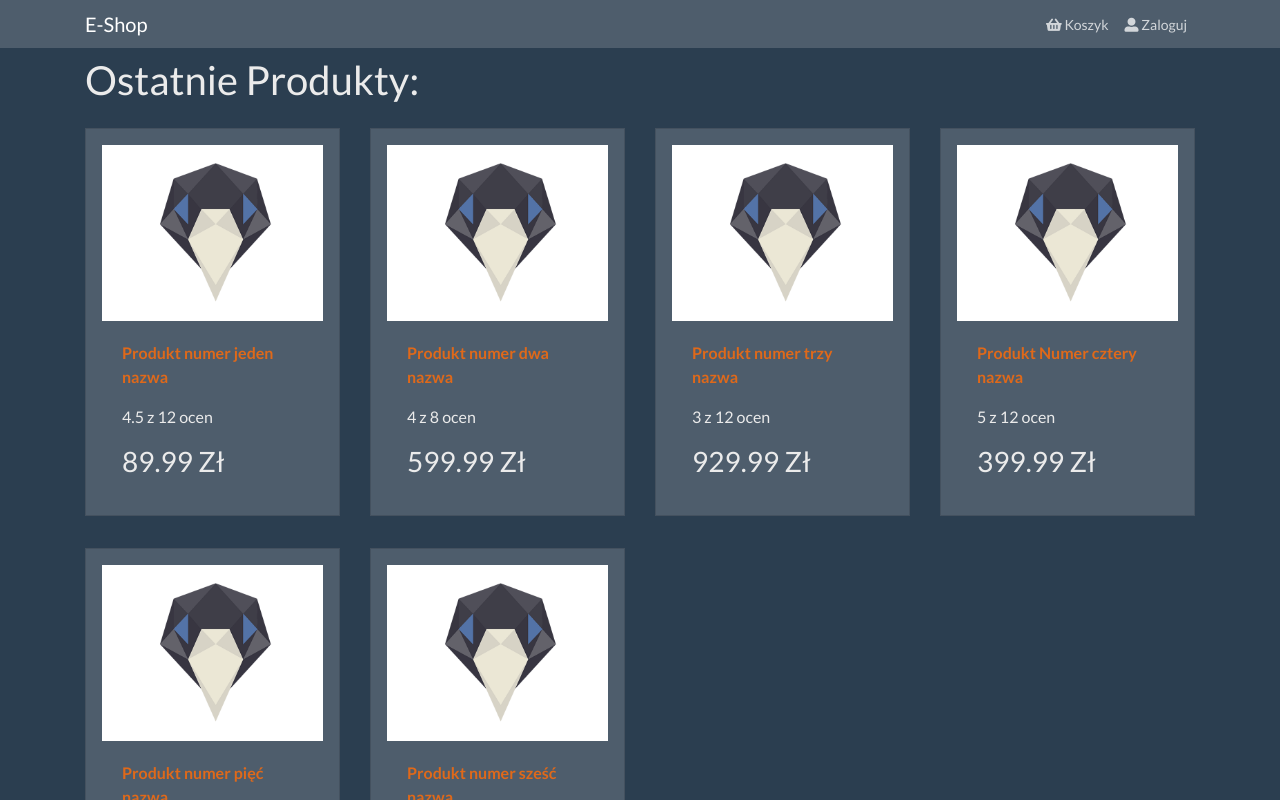
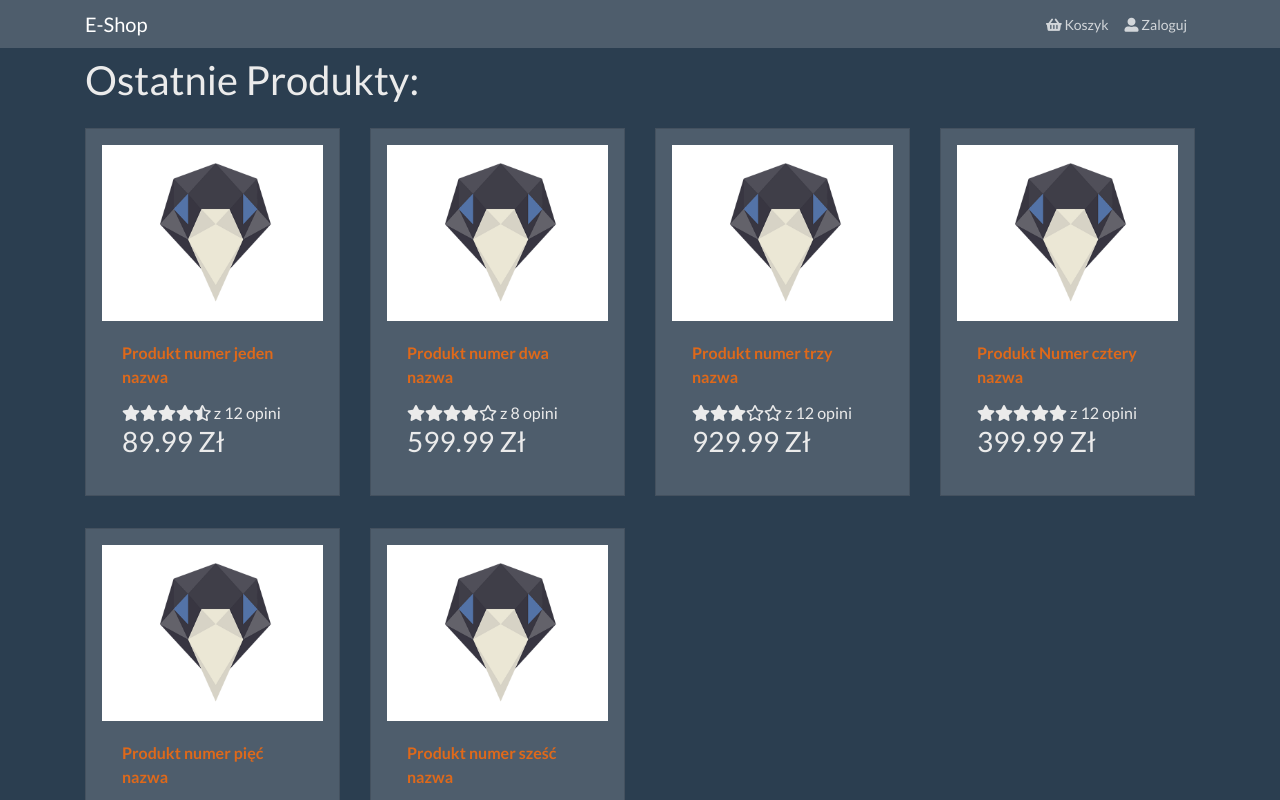
Before and after one commit to Elldrigar/e-shop, a React (Create React App) app in the folder front/: page / in a window 1280 px wide. Shown: the top 800 px of the page. Built offline with nearby package versions, Linux system fonts and the light colour scheme.

Commit message:
Add rating component using 5 and half stars system

```diff
--- a/front/src/components/Product/Product.jsx
+++ b/front/src/components/Product/Product.jsx
@@ -1,5 +1,6 @@
 import React from 'react'
 import { Card } from 'react-bootstrap'
+import { Rating } from '../Rating'
 
 const Product = ({ product }) => {
   return (
@@ -15,13 +16,9 @@ const Product = ({ product }) => {
         </a>
 
         <Card.Text as='div'>
-					<div className='my-3'>
-						{product.rating} z {product.numReviews} ocen
-					</div>
+          <Rating value={product.rating} text={` z ${product.numReviews} opini`} />
         </Card.Text>
-				<Card.Text as='h3'>
-					{product.price} Zł
-				</Card.Text>
+        <Card.Text as='h3'>{product.price} Zł</Card.Text>
       </Card.Body>
     </Card>
   )
--- /dev/null
+++ b/front/src/components/Rating/Rating.jsx
@@ -0,0 +1,65 @@
+import React from 'react'
+
+const Rating = ({ value, text }) => {
+  return (
+    <div className='rating'>
+      <span>
+        <i
+          className={
+            value >= 1
+              ? 'fas fa-star'
+              : value >= 0.5
+              ? 'fas fa-star-half-alt'
+              : 'far fa-star'
+          }
+        />
+      </span>
+      <span>
+        <i
+          className={
+            value >= 2
+              ? 'fas fa-star'
+              : value >= 1.5
+              ? 'fas fa-star-half-alt'
+              : 'far fa-star'
+          }
+        />
+      </span>
+      <span>
+        <i
+          className={
+            value >= 3
+              ? 'fas fa-star'
+              : value >= 2.5
+              ? 'fas fa-star-half-alt'
+              : 'far fa-star'
+          }
+        />
+      </span>
+      <span>
+        <i
+          className={
+            value >= 4
+              ? 'fas fa-star'
+              : value >= 3.5
+              ? 'fas fa-star-half-alt'
+              : 'far fa-star'
+          }
+        />
+      </span>
+      <span>
+        <i
+          className={
+            value >= 5
+              ? 'fas fa-star'
+              : value >= 4.5
+              ? 'fas fa-star-half-alt'
+              : 'far fa-star'
+          }
+        />
+      </span>
+      <span>{text && text}</span>
+    </div>
+  )
+}
+export default Rating
--- /dev/null
+++ b/front/src/components/Rating/index.js
@@ -0,0 +1 @@
+export { default as Rating } from './Rating';
```
Lines whose indentation alone changed are shown as unchanged.
